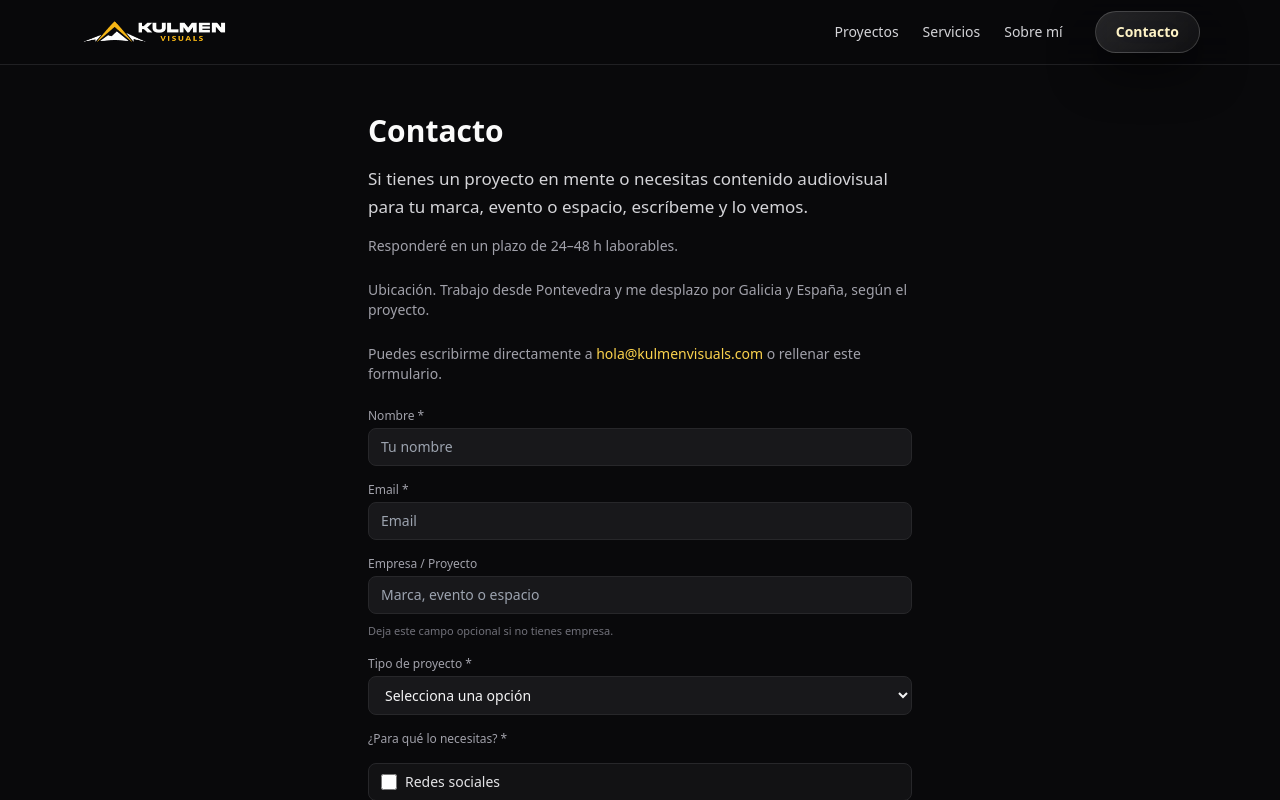
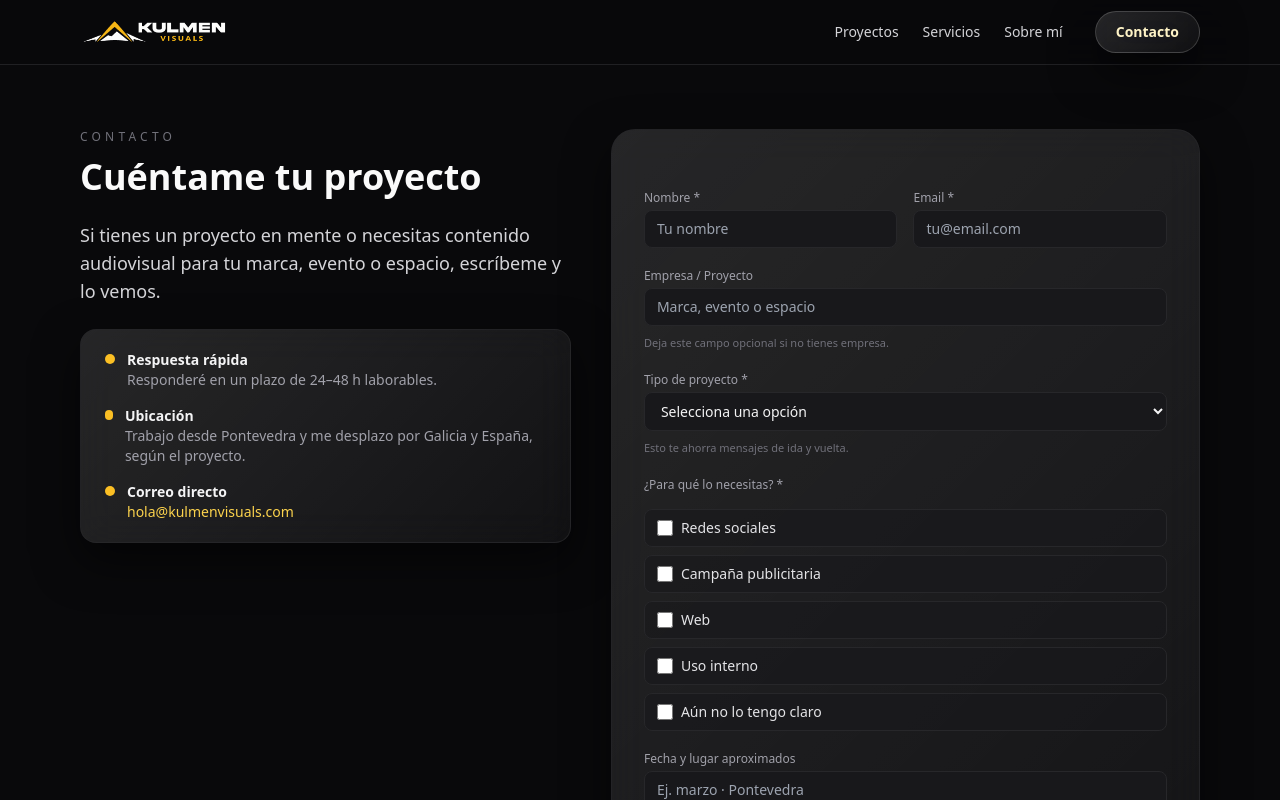
Before and after one commit to kulmenvisuals/KULMEN-VISUALS, a React (Vite) app: page /#/contacto in a window 1280 px wide. Shown: the top 800 px of the page. Built offline with nearby package versions, Linux system fonts and the light colour scheme.

Commit message:
Update Contacto.jsx

```diff
--- a/src/pages/Contacto.jsx
+++ b/src/pages/Contacto.jsx
@@ -2,39 +2,72 @@
 
 export default function Contacto() {
   return (
-    <div className="max-w-xl mx-auto px-4 py-12">
-      <h1 className="text-3xl font-bold mb-4">Contacto</h1>
+    <div className="max-w-6xl mx-auto px-4 py-12 md:py-16">
+      <div className="grid gap-10 md:grid-cols-[minmax(0,1fr)_minmax(0,1.2fr)] md:items-start">
+        <div className="space-y-6">
+          <div className="space-y-3">
+            <p className="text-xs uppercase tracking-[0.35em] text-zinc-500">
+              Contacto
+            </p>
+            <h1 className="text-3xl md:text-4xl font-semibold text-zinc-50">
+              Cuéntame tu proyecto
+            </h1>
+          </div>
 
-      <p className="text-zinc-300 mb-4">
-        Si tienes un proyecto en mente o necesitas contenido audiovisual para tu
-        marca, evento o espacio, escríbeme y lo vemos.
+          <p className="text-zinc-300 text-base md:text-lg">
+            Si tienes un proyecto en mente o necesitas contenido audiovisual
+            para tu marca, evento o espacio, escríbeme y lo vemos.
           </p>
 
-      <p className="text-sm text-zinc-400 mb-6">
+          <div className="kv-glass-soft rounded-2xl border border-zinc-800/80 px-6 py-5 space-y-4">
+            <div className="flex items-start gap-3">
+              <span className="mt-1 h-2.5 w-2.5 rounded-full bg-amber-400" />
+              <div>
+                <p className="text-sm font-semibold text-zinc-100">
+                  Respuesta rápida
+                </p>
+                <p className="text-sm text-zinc-400">
                   Responderé en un plazo de 24–48 h laborables.
                 </p>
+              </div>
+            </div>
 
-      <p className="text-sm text-zinc-400 mb-6">
-        Ubicación. Trabajo desde Pontevedra y me desplazo por Galicia y España,
+            <div className="flex items-start gap-3">
+              <span className="mt-1 h-2.5 w-2.5 rounded-full bg-amber-400" />
+              <div>
+                <p className="text-sm font-semibold text-zinc-100">Ubicación</p>
+                <p className="text-sm text-zinc-400">
+                  Trabajo desde Pontevedra y me desplazo por Galicia y España,
                   según el proyecto.
                 </p>
+              </div>
+            </div>
 
-      <p className="text-sm text-zinc-400 mb-6">
-        Puedes escribirme directamente a{" "}
+            <div className="flex items-start gap-3">
+              <span className="mt-1 h-2.5 w-2.5 rounded-full bg-amber-400" />
+              <div>
+                <p className="text-sm font-semibold text-zinc-100">
+                  Correo directo
+                </p>
+                <p className="text-sm text-zinc-400">
                   <a
                     href="mailto:hola@kulmenvisuals.com"
                     className="text-amber-300 hover:text-amber-200"
                   >
                     hola@kulmenvisuals.com
-        </a>{" "}
-        o rellenar este formulario.
+                  </a>
                 </p>
+              </div>
+            </div>
+          </div>
+        </div>
 
         {/* FORMULARIO FUNCIONAL CON FORMSPREE */}
+        <div className="kv-glass rounded-3xl border border-zinc-800/80 px-6 py-8 md:px-8 md:py-10">
           <form
             action="https://formspree.io/f/xyzdkrka"
             method="POST"
-        className="space-y-4"
+            className="space-y-5"
           >
             {/* Asunto del email que me llega */}
             <input
@@ -43,8 +76,12 @@ export default function Contacto() {
               value="Nuevo contacto desde la web de Kulmen Visuals"
             />
 
+            <div className="grid gap-4 md:grid-cols-2">
               <div>
-          <label className="block text-xs text-zinc-400 mb-1" htmlFor="nombre">
+                <label
+                  className="block text-xs text-zinc-400 mb-1"
+                  htmlFor="nombre"
+                >
                   Nombre *
                 </label>
                 <input
@@ -57,21 +94,28 @@ export default function Contacto() {
               </div>
 
               <div>
-          <label className="block text-xs text-zinc-400 mb-1" htmlFor="email">
+                <label
+                  className="block text-xs text-zinc-400 mb-1"
+                  htmlFor="email"
+                >
                   Email *
                 </label>
                 <input
                   id="email"
                   name="email"
                   type="email"
-            placeholder="Email"
+                  placeholder="tu@email.com"
                   required
                   className="w-full bg-zinc-900 border border-zinc-800 rounded-lg px-3 py-2 text-sm text-zinc-100"
                 />
               </div>
+            </div>
 
             <div>
-          <label className="block text-xs text-zinc-400 mb-1" htmlFor="empresa">
+              <label
+                className="block text-xs text-zinc-400 mb-1"
+                htmlFor="empresa"
+              >
                 Empresa / Proyecto
               </label>
               <input
@@ -103,9 +147,11 @@ export default function Contacto() {
                 <option value="Evento">Evento</option>
                 <option value="Espacio">Espacio</option>
                 <option value="Deporte">Deporte</option>
-            <option value="Turismo">Turismo</option>
                 <option value="Otro">Otro</option>
               </select>
+              <p className="text-[11px] text-zinc-500 mt-2">
+                Esto te ahorra mensajes de ida y vuelta.
+              </p>
             </div>
 
             <fieldset className="space-y-3">
@@ -144,13 +190,16 @@ export default function Contacto() {
               <input
                 id="fecha"
                 name="fecha"
-            placeholder="Ej. Julio · Vigo"
+                placeholder="Ej. marzo · Pontevedra"
                 className="w-full bg-zinc-900 border border-zinc-800 rounded-lg px-3 py-2 text-sm text-zinc-100"
               />
             </div>
 
             <div>
-          <label className="block text-xs text-zinc-400 mb-1" htmlFor="mensaje">
+              <label
+                className="block text-xs text-zinc-400 mb-1"
+                htmlFor="mensaje"
+              >
                 Cuéntame un poco más sobre el proyecto *
               </label>
               <textarea
@@ -158,19 +207,20 @@ export default function Contacto() {
                 name="mensaje"
                 rows="6"
                 required
-            placeholder="Qué quieres comunicar, a quién va dirigido y qué resultado esperas."
+                placeholder="Qué quieres comunicar, a quién va dirigido y qué resultado esperas del vídeo."
                 className="w-full bg-zinc-900 border border-zinc-800 rounded-lg px-3 py-2 text-sm text-zinc-100"
               />
             </div>
 
             <button
               type="submit"
-          className="px-5 py-3 rounded-lg bg-amber-400 text-black font-semibold text-sm hover:bg-amber-300 transition"
+              className="w-full sm:w-auto px-5 py-3 rounded-full bg-amber-400 text-black font-semibold text-sm hover:bg-amber-300 transition"
             >
               Enviar solicitud
             </button>
           </form>
-
+        </div>
+      </div>
     </div>
   )
 }
```
Lines whose indentation alone changed are shown as unchanged.
